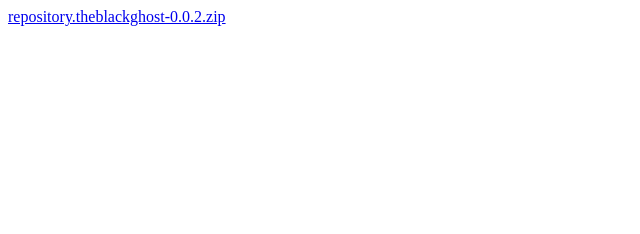
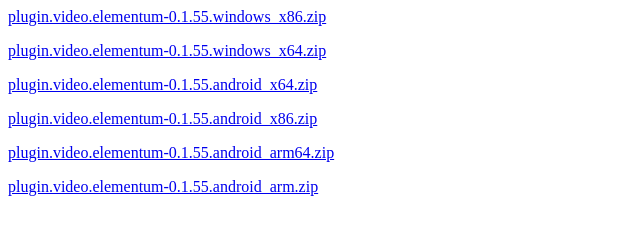
Before and after one commit to blackghostaddon/blackghostaddon.github.io, a plain HTML site: page index.html in a window 1280 px wide. Shown: the whole page, without its empty margins (0-640 px from the left). Drawn offline with Linux system fonts and the light colour scheme.

Commit message:
Update index.html

```diff
--- a/index.html
+++ b/index.html
@@ -1 +1,6 @@
-<p><a href="repository.theblackghost-0.0.2.zip">repository.theblackghost-0.0.2.zip</a></p>
+<p><a href="plugin.video.elementum-0.1.55.windows_x86.zip">plugin.video.elementum-0.1.55.windows_x86.zip</a></p>
+<p><a href="plugin.video.elementum-0.1.55.windows_x64.zip">plugin.video.elementum-0.1.55.windows_x64.zip</a></p>
+<p><a href="plugin.video.elementum-0.1.55.android_x64.zip">plugin.video.elementum-0.1.55.android_x64.zip</a></p>
+<p><a href="plugin.video.elementum-0.1.55.android_x86.zip">plugin.video.elementum-0.1.55.android_x86.zip</a></p>
+<p><a href="plugin.video.elementum-0.1.55.android_arm64.zip">plugin.video.elementum-0.1.55.android_arm64.zip</a></p>
+<p><a href="plugin.video.elementum-0.1.55.android_arm.zip">plugin.video.elementum-0.1.55.android_arm.zip</a></p>
```
